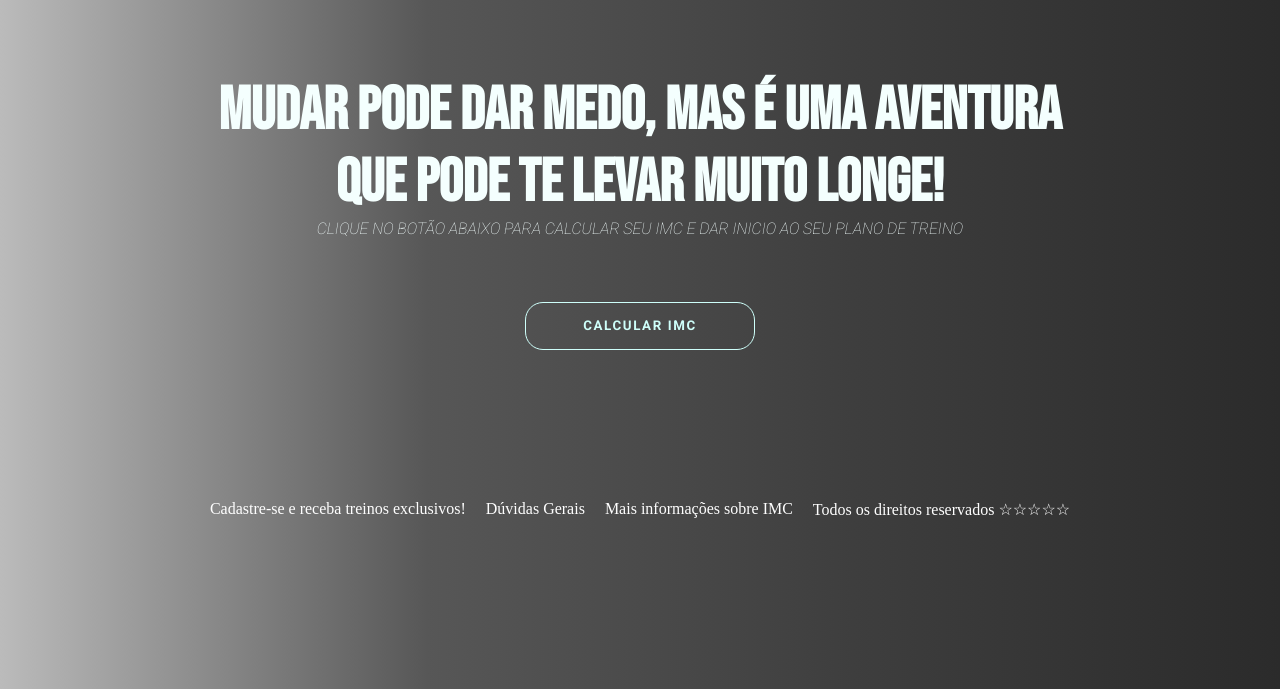
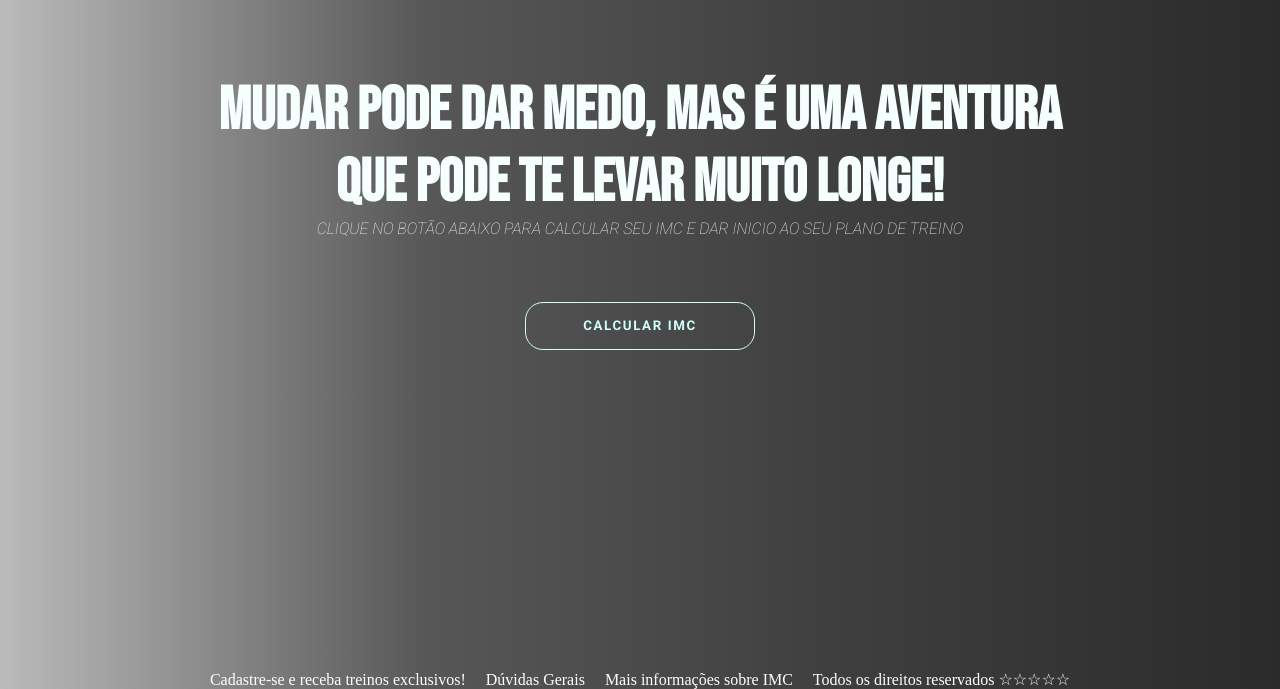
Before and after one commit to LucasFLan/XXT, a plain HTML site: page index.html in a window 1280 px wide. Shown: the part 111-800 px from the top of the page. Drawn offline with Linux system fonts and the light colour scheme; a web font is replaced by a local one.

Commit message:
Alteração no rodape

```diff
--- a/assets/css/style.css
+++ b/assets/css/style.css
@@ -134,10 +134,12 @@ html{
 .rodape{
     display: flex;/* inicia o display flex */
     align-items: center;/* alinha os itens na vertical */
-    margin-top: 150px; /* abaixa intens na vertical */
     justify-content: center; /* alinha os itens na horizontal */
     gap: 20px; /*Separa os intens */
     color: #fefefe;
+    position: fixed;
+    bottom: 0;
+    width: 100%;
 }
 
 .rodape a{
```
